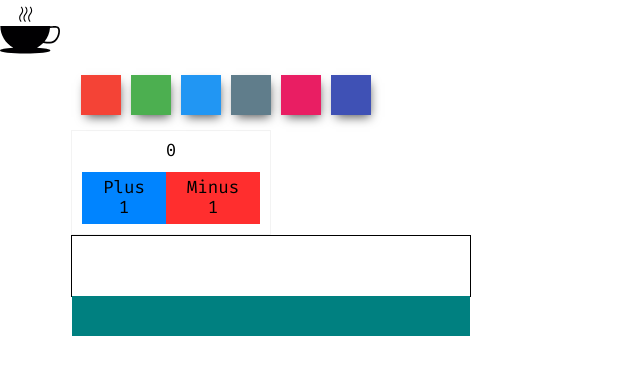
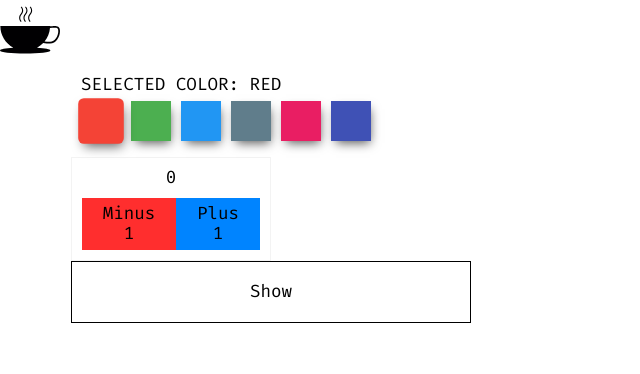
Before and after one commit to Inpulsgor/react-playground, a React (Create React App) app: page / in a window 1280 px wide. Shown: the top 374 px of the page, without its empty margins (0-640 px from the left). Built offline with nearby package versions, Linux system fonts and the light colour scheme.

Commit message:
dropdown & colorpicker components

```diff
--- a/src/components/ColorPicker/index.tsx
+++ b/src/components/ColorPicker/index.tsx
@@ -1,21 +1,39 @@
-import React, { FC } from 'react';
-import { IProps } from './interface';
+import React, { Component } from 'react';
+import cn from 'classnames';
+import { IProps, IState } from './interface';
 import styles from './styles.module.scss';
 
-const ColorPicker: FC<IProps> = ({ colors = [] }) => {
+class ColorPicker extends Component<IProps, IState> {
+  state = {
+    activeColor: 0,
+  };
+
+  setActiveColor = (index: number) => this.setState({ activeColor: index });
+
+  render() {
+    const { activeColor } = this.state;
+    const { colors } = this.props;
+    const { label } = colors[activeColor];
+
     return (
       <>
         <div className={styles.colorList}>
-        {colors.map(({ label, color }) => (
-          <li
+          <span className={styles.label}>Selected color: {label}</span>
+          {colors &&
+            colors.map(({ label, color }, index) => (
+              <button
                 key={label}
-            className={styles.colorItem}
                 style={{ backgroundColor: color }}
-          ></li>
+                className={cn(styles.colorItem, {
+                  [styles.colorActive]: index === activeColor,
+                })}
+                onClick={() => this.setActiveColor(index)}
+              ></button>
             ))}
         </div>
       </>
     );
-};
+  }
+}
 
 export default ColorPicker;
--- a/src/components/ColorPicker/interface.ts
+++ b/src/components/ColorPicker/interface.ts
@@ -6,3 +6,6 @@ type Color = {
 export interface IProps {
   colors: Array<Color>;
 }
+export interface IState {
+  activeColor: number;
+}
--- a/src/components/ColorPicker/styles.module.scss
+++ b/src/components/ColorPicker/styles.module.scss
@@ -2,6 +2,12 @@
   display: inline-block;
   margin: 0;
   padding: 10px;
+}
+
+.label {
+  display: block;
+  margin-bottom: 6px;
+  text-transform: uppercase;
 }
 
 .colorItem {
@@ -14,3 +20,9 @@
     margin-right: 10px;
   }
 }
+
+.colorActive {
+  transition: transform 250ms linear;
+  transform: scale(1.14);
+  border-radius: 5px;
+}
--- a/src/components/Counter/index.tsx
+++ b/src/components/Counter/index.tsx
@@ -28,18 +28,18 @@ class Counter extends Component<IProps, IState> {
         <span className={styles.value}>{count}</span>
         <div className={styles.controls}>
           <button
+            className={cn(styles.btn, styles.dec)}
+            onClick={this.handleDecrement}
+            type="button"
+          >
+            Minus 1
+          </button>
+          <button
             className={cn(styles.btn, styles.inc)}
             onClick={this.handleIncrement}
             type="button"
           >
             Plus 1
-          </button>
-          <button
-            className={cn(styles.btn, styles.dec)}
-            onClick={this.handleDecrement}
-            type="button"
-          >
-            Minus 1
           </button>
         </div>
       </div>
--- a/src/components/Dropdown/index.tsx
+++ b/src/components/Dropdown/index.tsx
@@ -1,17 +1,29 @@
 import React, { Component } from 'react';
+import { IProps, IState } from './interface';
 import styles from './styles.module.scss';
 
-class Dropdown extends Component {
+class Dropdown extends Component<IProps, IState> {
   state = {
     visible: false,
   };
 
+  handleToggle = () =>
+    this.setState(prevState => ({ visible: !prevState.visible }));
+
   render() {
+    const { visible } = this.state;
+
     return (
       <div className={styles.dropdown}>
-        <button className={styles.toggle} type="button"></button>
+        <button
+          className={styles.toggle}
+          type="button"
+          onClick={this.handleToggle}
+        >
+          {visible ? 'Hide' : 'Show'}
+        </button>
 
-        <div className={styles.menu}></div>
+        {visible && <div className={styles.menu}>Menu</div>}
       </div>
     );
   }
--- a/src/components/Dropdown/interface.ts
+++ b/src/components/Dropdown/interface.ts
@@ -1 +1,5 @@
 export interface IProps {}
+
+export interface IState {
+  visible: boolean;
+}
--- a/src/components/Dropdown/styles.module.scss
+++ b/src/components/Dropdown/styles.module.scss
@@ -1,7 +1,7 @@
 .dropdown {
+  display: inline-block;
   position: relative;
   width: 400px;
-  padding: 20px;
   border: 1px solid #000;
 }
 
@@ -15,3 +15,10 @@
   background-color: teal;
   color: #fff;
 }
+
+.toggle {
+  padding: 20px;
+  width: 100%;
+  height: 100%;
+  background-color: transparent;
+}
```
Lines whose indentation alone changed are shown as unchanged.
